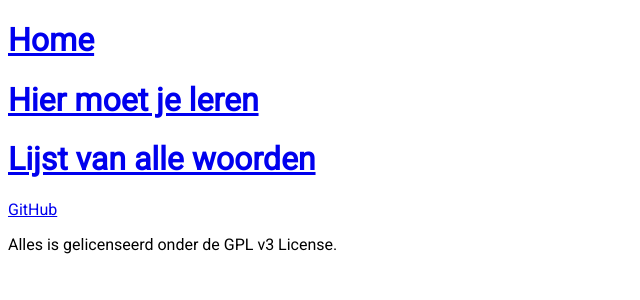
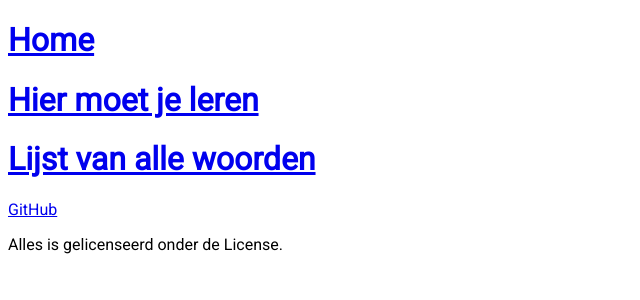
Before and after one commit to Abelkrijgtalles/WoordMaster, a Next.js app: page / in a window 1280 px wide. Shown: the top 300 px of the page, without its empty margins (0-640 px from the left). Built offline with nearby package versions, Linux system fonts and the light colour scheme.

Commit message:
add license

```diff
--- a/app/Footer.tsx
+++ b/app/Footer.tsx
@@ -4,7 +4,7 @@ export default function Footer() {
     return (
         <>
             <Link href="https://github.com/Abelkrijgtalles/minerva-online">GitHub</Link>
-            <p>Alles is gelicenseerd onder de GPL v3 License.</p>
+            <p>Alles is gelicenseerd onder de <Link href=""></Link> License.</p>
         </>
     )
 }
```
